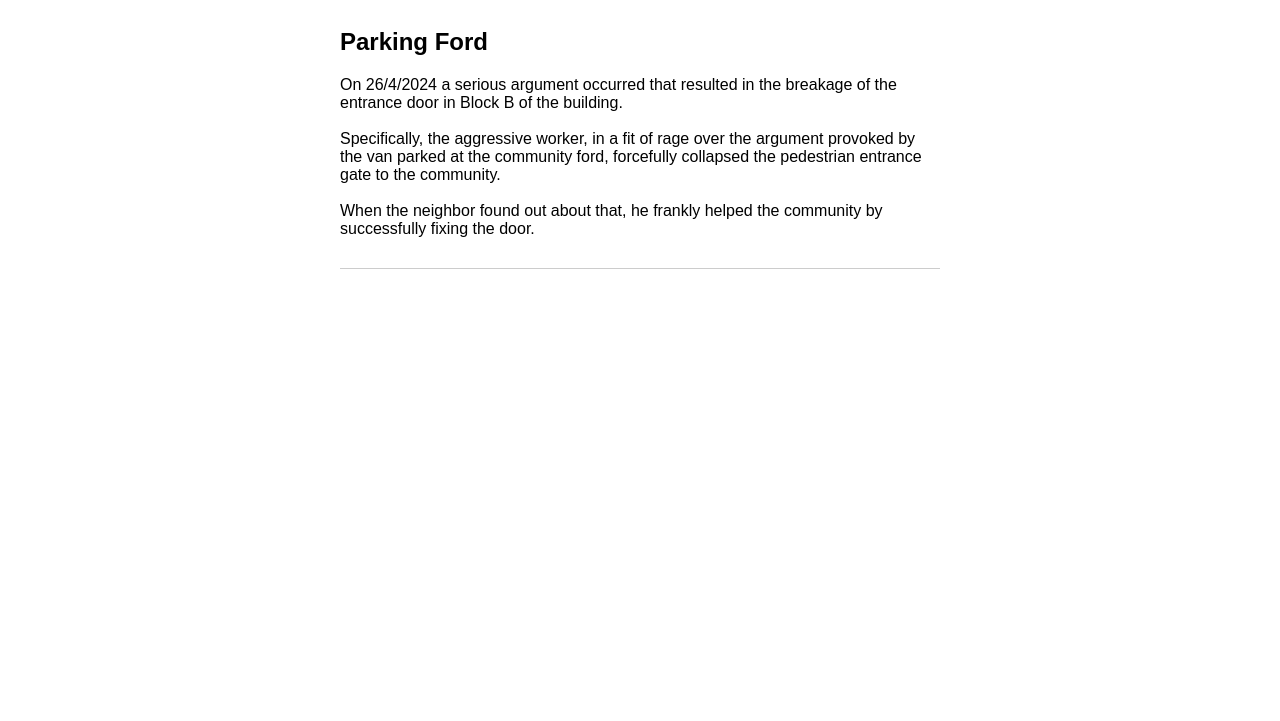
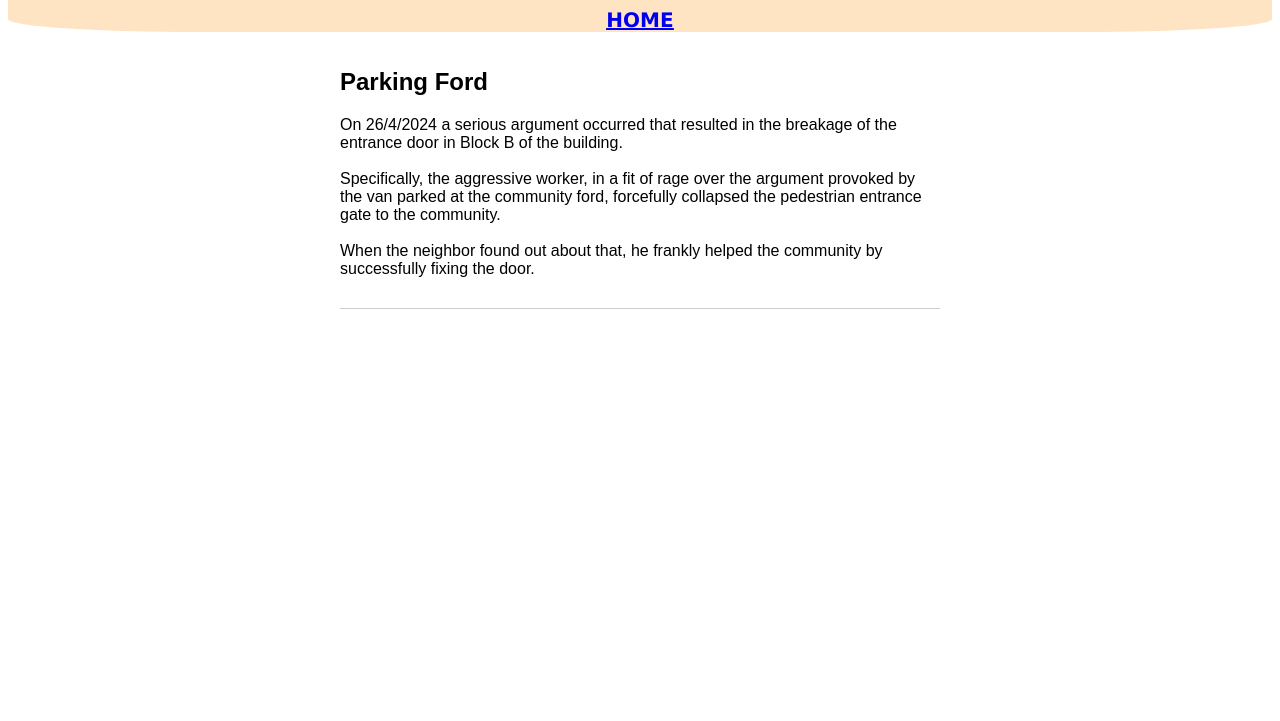
Before and after one commit to Malgrats/Newsletter, a plain HTML site: page noticia1.html in a window 1280 px wide. Shown: the part 79-800 px from the top of the page. Drawn offline with Linux system fonts and the light colour scheme.

Commit message:
Update noticia1.html

```diff
--- a/noticia1.html
+++ b/noticia1.html
@@ -3,7 +3,7 @@
 <head>
     <meta charset="UTF-8">
     <meta name="viewport" content="width=device-width, initial-scale=1.0">
-    <title>Nº5 | Notice</title>
+    <title>Nº5 | Parking Fords</title>
     <style>
         /* Estilos para la newsletter */
         .newsletter {
@@ -32,12 +32,29 @@
             background-color: bisque;
             border-radius: 15%;
         }
+
+        .title_news2{
+            font-size: 20px;
+            text-align: center;
+            font-family: Verdana, Geneva, Tahoma, sans-serif;
+            text-decoration: underline;
+            color: black;
+        }
+        .title_news2:hover{
+            font-size: 17px;
+            text-align: center;
+            font-family: Verdana, Geneva, Tahoma, sans-serif;
+            opacity: 50%;
+        }
+
     </style>
 </head>
 <body>
     <header>
         <p> </p>
         <h1 class="title_news">    Nº5 Newsletter   </h1>
+        <p> </p>
+        <h1 class="title_news2"><a href="index.html">HOME</a></h1>
         <p> </p>
     </header>
     <div class="newsletter">
```
